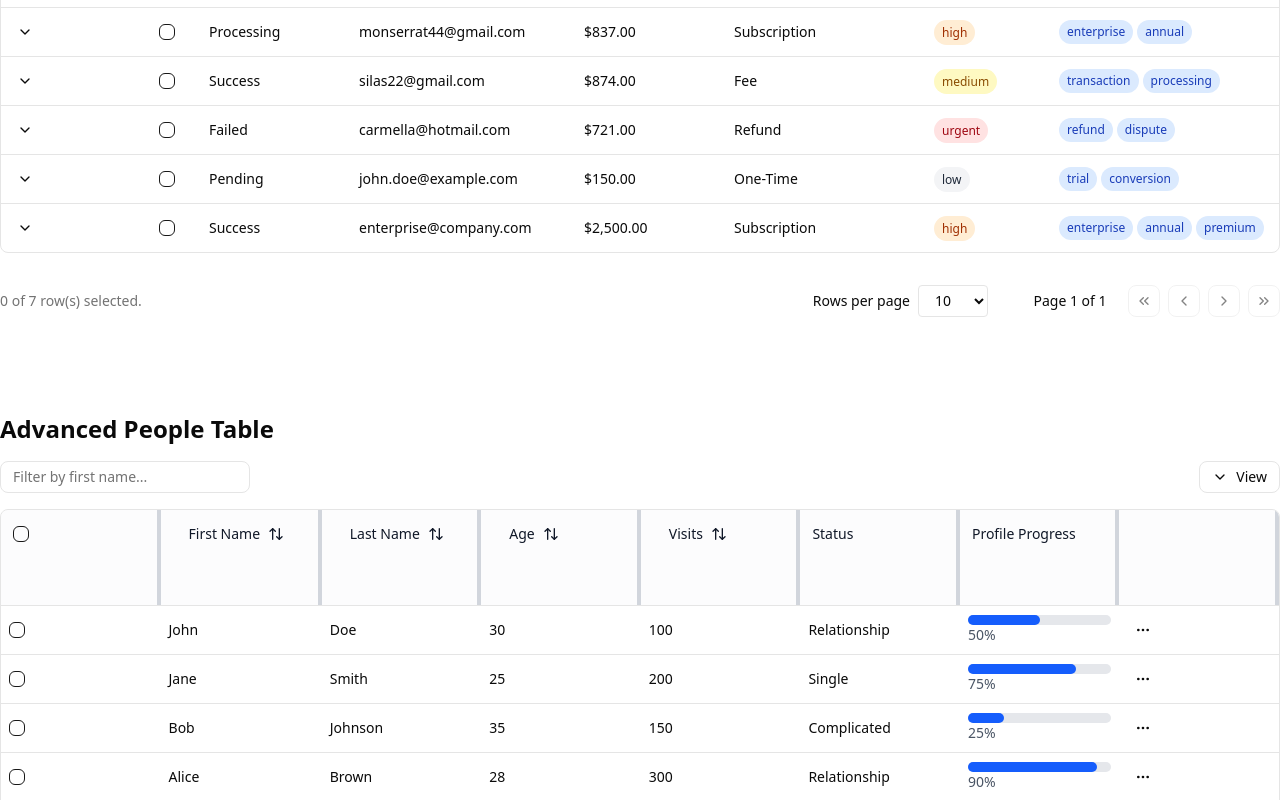
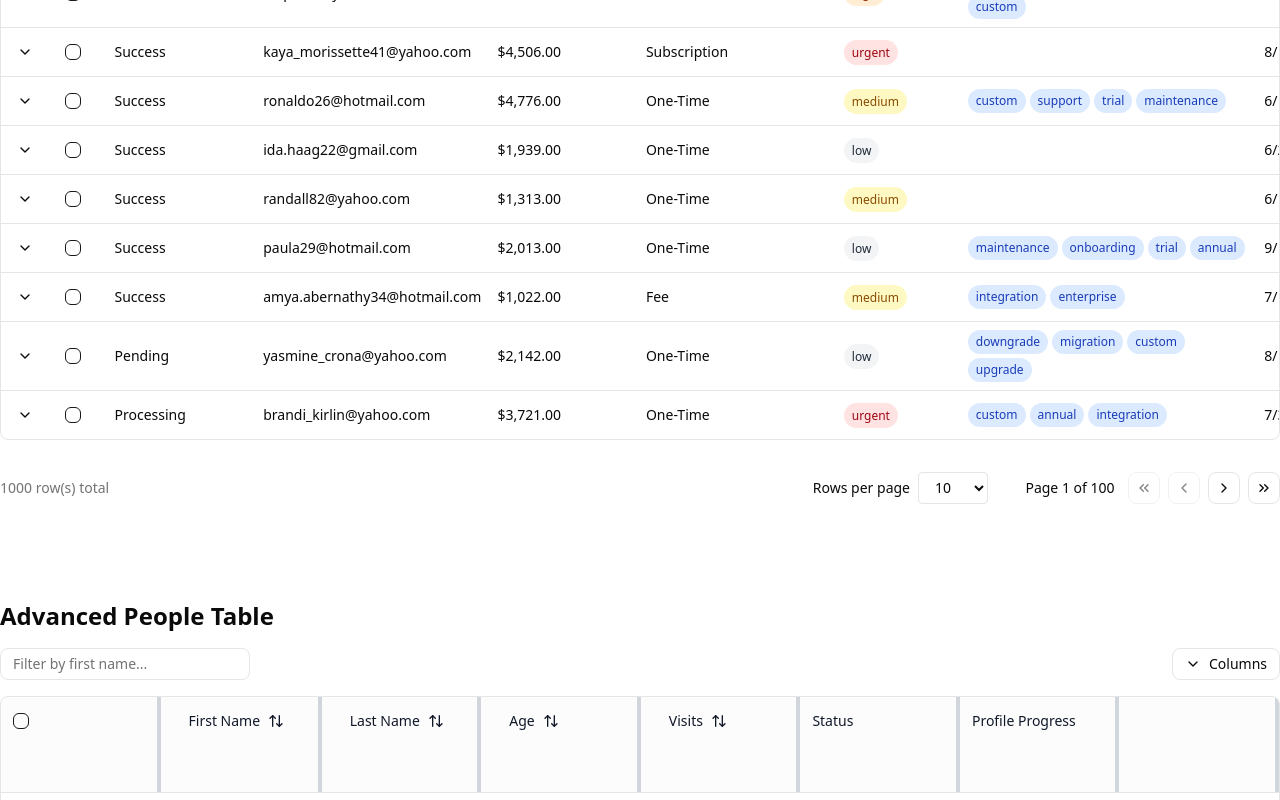
Before and after one commit to kostyniuk/nuqs-next, a Next.js app: page / in a window 1280 px wide. Shown: the part 480-1280 px from the top of the page. Built offline with nearby package versions, Linux system fonts and the light colour scheme.

Commit message:
Add @faker-js/faker and update package dependencies. Refactor MyTable to use generated data and enhance sub-payment actions with dropdown menus. Improve DataTable with pagination controls and customizable page sizes.

```diff
--- a/app/my-table.tsx
+++ b/app/my-table.tsx
@@ -22,121 +22,11 @@ import {
   DropdownMenuTrigger,
 } from "@/components/ui/dropdown-menu"
 import { DataTable } from "@/components/ui/data-table"
+import { generatedData, type Payment, type SubPayment } from "@/lib/data-generator"
 
-export type Payment = {
-  id: string
-  amount: number
-  status: "pending" | "processing" | "success" | "failed"
-  email: string
-  category: "subscription" | "one-time" | "refund" | "fee"
-  priority?: "low" | "medium" | "high" | "urgent"
-  tags?: string[]
-  createdAt?: string
-  dueDate?: string
-  subPayments?: SubPayment[]
-}
 
-export type SubPayment = {
-  id: string
-  description: string
-  amount: number
-  date: string
-  category: string
-}
-
-const data: Payment[] = [
-  {
-    id: "m5gr84i9",
-    amount: 316,
-    status: "success",
-    email: "ken99@yahoo.com",
-    category: "subscription",
-    priority: "medium",
-    tags: ["premium", "monthly"],
-    createdAt: "2024-01-15",
-    dueDate: "2024-02-15",
-    subPayments: [
-      { id: "sub1", description: "Service Fee", amount: 50, date: "2024-01-15", category: "Service" },
-      { id: "sub2", description: "Processing Fee", amount: 20, date: "2024-01-15", category: "Fee" },
-      { id: "sub3", description: "Tax", amount: 30, date: "2024-01-15", category: "Tax" }
-    ]
-  },
-  {
-    id: "3u1reuv4",
-    amount: 242,
-    status: "success",
-    email: "Abe45@gmail.com",
-    category: "one-time",
-    priority: "low",
-    tags: ["setup", "onboarding"],
-    createdAt: "2024-01-20",
-    dueDate: "2024-01-25",
-    subPayments: [
-      { id: "sub4", description: "Subscription", amount: 200, date: "2024-01-20", category: "Subscription" },
-      { id: "sub5", description: "Setup Fee", amount: 42, date: "2024-01-20", category: "Setup" }
-    ]
-  },
-  {
-    id: "derv1ws0",
-    amount: 837,
-    status: "processing",
-    email: "Monserrat44@gmail.com",
-    category: "subscription",
-    priority: "high",
-    tags: ["enterprise", "annual"],
-    createdAt: "2024-01-25",
-    dueDate: "2024-02-25",
-    subPayments: [
-      { id: "sub6", description: "Monthly Plan", amount: 500, date: "2024-01-25", category: "Plan" },
-      { id: "sub7", description: "Add-ons", amount: 200, date: "2024-01-25", category: "Add-on" },
-      { id: "sub8", description: "Support", amount: 137, date: "2024-01-25", category: "Support" }
-    ]
-  },
-  {
-    id: "5kme53r4",
-    amount: 874,
-    status: "success",
-    email: "Silas22@gmail.com",
-    category: "fee",
-    priority: "medium",
-    tags: ["transaction", "processing"],
-    createdAt: "2024-01-10",
-    dueDate: "2024-01-15",
-  },
-  {
-    id: "bhqecj4p",
-    amount: 721,
-    status: "failed",
-    email: "carmella@hotmail.com",
-    category: "refund",
-    priority: "urgent",
-    tags: ["refund", "dispute"],
-    createdAt: "2024-01-05",
-    dueDate: "2024-01-10",
-  },
-  {
-    id: "abc123de",
-    amount: 150,
-    status: "pending",
-    email: "john.doe@example.com",
-    category: "one-time",
-    priority: "low",
-    tags: ["trial", "conversion"],
-    createdAt: "2024-01-30",
-    dueDate: "2024-02-05",
-  },
-  {
-    id: "xyz789fg",
-    amount: 2500,
-    status: "success",
-    email: "enterprise@company.com",
-    category: "subscription",
-    priority: "high",
-    tags: ["enterprise", "annual", "premium"],
-    createdAt: "2024-01-12",
-    dueDate: "2024-02-12",
-  },
-]
+// Use generated data with 1000 rows
+const data: Payment[] = generatedData
 
 // Sub-columns for nested table
 export const subColumns: (ColumnDef<SubPayment> & {
@@ -144,6 +34,33 @@ export const subColumns: (ColumnDef<SubPayment> & {
   filterOptions?: { value: string; label: string }[]
   filterFn?: string
 })[] = [
+  {
+    id: "select",
+    header: ({ table }: { table: any }) => (
+      <Checkbox
+        checked={
+          table.getIsAllPageRowsSelected() ||
+          (table.getIsSomePageRowsSelected() && "indeterminate")
+        }
+        onCheckedChange={(value) => table.toggleAllPageRowsSelected(!!value)}
+        aria-label="Select all sub-payments"
+      />
+    ),
+    cell: ({ row }: { row: any }) => (
+      <Checkbox
+        checked={row.getIsSelected()}
+        onCheckedChange={(value) => row.toggleSelected(!!value)}
+        aria-label="Select sub-payment"
+      />
+    ),
+    enableSorting: false,
+    enableHiding: false,
+    enableResizing: true,
+    size: 50,
+    minSize: 50,
+    maxSize: 100,
+    filterType: "none",
+  },
   {
     accessorKey: "description",
     header: "Description",
@@ -204,6 +121,41 @@ export const subColumns: (ColumnDef<SubPayment> & {
       { value: "Add-on", label: "Add-on" },
       { value: "Support", label: "Support" },
     ],
+  },
+  {
+    id: "actions",
+    enableHiding: false,
+    enableResizing: true,
+    cell: ({ row }: { row: any }) => {
+      const subPayment = row.original
+
+      return (
+        <DropdownMenu>
+          <DropdownMenuTrigger asChild>
+            <Button variant="ghost" className="h-8 w-8 p-0">
+              <span className="sr-only">Open menu</span>
+              <MoreHorizontal className="h-4 w-4" />
+            </Button>
+          </DropdownMenuTrigger>
+          <DropdownMenuContent align="end">
+            <DropdownMenuLabel>Sub-payment Actions</DropdownMenuLabel>
+            <DropdownMenuItem
+              onClick={() => navigator.clipboard.writeText(subPayment.id)}
+            >
+              Copy sub-payment ID
+            </DropdownMenuItem>
+            <DropdownMenuSeparator />
+            <DropdownMenuItem>View details</DropdownMenuItem>
+            <DropdownMenuItem>Edit sub-payment</DropdownMenuItem>
+            <DropdownMenuItem>Delete sub-payment</DropdownMenuItem>
+          </DropdownMenuContent>
+        </DropdownMenu>
+      )
+    },
+    filterType: "none",
+    size: 50,
+    minSize: 50,
+    maxSize: 100,
   },
 ]
 
@@ -500,19 +452,29 @@ export default function MyTable() {
       <DataTable
         columns={columns}
         data={data}
-        renderSubComponent={({ row }) => (
+        renderSubComponent={({ row }) => {
+          const subPayments = (row.original?.subPayments as SubPayment[] | undefined) ?? []
+
+          return (
             <div className="w-fit">
+              <div className="mb-2 text-sm text-muted-foreground">
+                Sub-payments ({subPayments.length} items)
+              </div>
               <DataTable
                 columns={subColumns}
-              data={(row.original?.subPayments as SubPayment[] | undefined) ?? []}
+                data={subPayments}
                 showToolbar={false}
-              showPagination={false}
+                showPagination={true}
                 enableColumnSearch={true}
                 filterColumn="description"
                 filterPlaceholder="Filter sub-payments..."
+                pageSize={5}
+                pageSizeOptions={[5, 10, 15, 20]}
+                fullWidth={false}
               />
             </div>
-        )}
+          )
+        }}
         filterColumn="email"
         filterPlaceholder="Filter by email..."
         enableColumnSearch={true}
--- a/components/ui/data-table.tsx
+++ b/components/ui/data-table.tsx
@@ -90,6 +90,9 @@ export function addExpandColumn<TData>(
     },
     enableSorting: false,
     enableHiding: false,
+    size: 50,
+    minSize: 50,
+    maxSize: 100,
   }
 
   return [expandColumn, ...columns]
@@ -105,6 +108,9 @@ interface DataTableProps<TData, TValue> {
   enableColumnSearch?: boolean
   showToolbar?: boolean
   showPagination?: boolean
+  pageSize?: number
+  pageSizeOptions?: number[]
+  fullWidth?: boolean
 }
 
 type FilterType = "text" | "select" | "multi-select" | "range" | "date-range" | "none"
@@ -404,6 +410,9 @@ export function DataTable<TData, TValue>({
   enableColumnSearch = false,
   showToolbar = true,
   showPagination = true,
+  pageSize = 10,
+  pageSizeOptions = [10, 20, 30, 40, 50],
+  fullWidth = true,
 }: DataTableProps<TData, TValue>) {
   const [sorting, setSorting] = React.useState<SortingState>([])
   const [columnFilters, setColumnFilters] = React.useState<ColumnFiltersState>([])
@@ -431,6 +440,11 @@ export function DataTable<TData, TValue>({
     onExpandedChange: setExpanded,
     onColumnSizingChange: setColumnSizing,
     columnResizeMode: 'onChange' as ColumnResizeMode,
+    initialState: {
+      pagination: {
+        pageSize: pageSize,
+      },
+    },
     filterFns: {
       range: (row, columnId, value) => {
         const cellValue = row.getValue(columnId) as number
@@ -494,7 +508,7 @@ export function DataTable<TData, TValue>({
                 className="ml-auto hidden h-8 lg:flex"
               >
                 <ChevronDown className="mr-2 h-4 w-4" />
-                View
+                Columns
               </Button>
             </DropdownMenuTrigger>
             <DropdownMenuContent align="end" className="w-[150px]">
@@ -520,7 +534,10 @@ export function DataTable<TData, TValue>({
         </div>
       )}
       <div className="rounded-md border overflow-x-auto">
-        <Table style={{ width: table.getCenterTotalSize(), minWidth: '100%' }}>
+        <Table style={{
+          width: table.getCenterTotalSize(),
+          minWidth: fullWidth ? '100%' : 'auto'
+        }}>
           <TableHeader>
             {table.getHeaderGroups().map((headerGroup) => (
               <TableRow key={headerGroup.id}>
@@ -619,8 +636,16 @@ export function DataTable<TData, TValue>({
       {showPagination && (
         <div className="flex items-center justify-between space-x-2 py-4">
           <div className="flex-1 text-sm text-muted-foreground">
-            {table.getFilteredSelectedRowModel().rows.length} of{" "}
-            {table.getFilteredRowModel().rows.length} row(s) selected.
+            {table.getFilteredSelectedRowModel().rows.length > 0 ? (
+              <span className="font-medium text-blue-600">
+                {table.getFilteredSelectedRowModel().rows.length} of{" "}
+                {table.getFilteredRowModel().rows.length} row(s) selected
+              </span>
+            ) : (
+              <span>
+                {table.getFilteredRowModel().rows.length} row(s) total
+              </span>
+            )}
           </div>
           <div className="flex items-center space-x-6 lg:space-x-8">
             <div className="flex items-center space-x-2">
@@ -632,9 +657,9 @@ export function DataTable<TData, TValue>({
                 }}
                 className="h-8 w-[70px] rounded border border-input bg-background px-3 py-1 text-sm"
               >
-                {[10, 20, 30, 40, 50].map((pageSize) => (
-                  <option key={pageSize} value={pageSize}>
-                    {pageSize}
+                {pageSizeOptions.map((size) => (
+                  <option key={size} value={size}>
+                    {size}
                   </option>
                 ))}
               </select>
--- /dev/null
+++ b/lib/data-generator.ts
@@ -0,0 +1,120 @@
+import { faker } from '@faker-js/faker'
+
+export type Payment = {
+  id: string
+  amount: number
+  status: "pending" | "processing" | "success" | "failed"
+  email: string
+  category: "subscription" | "one-time" | "refund" | "fee"
+  priority?: "low" | "medium" | "high" | "urgent"
+  tags?: string[]
+  createdAt?: string
+  dueDate?: string
+  subPayments?: SubPayment[]
+}
+
+export type SubPayment = {
+  id: string
+  description: string
+  amount: number
+  date: string
+  category: string
+}
+
+// Payment statuses with realistic distribution
+const paymentStatuses: Payment['status'][] = ['success', 'success', 'success', 'pending', 'processing', 'failed']
+const paymentCategories: Payment['category'][] = ['subscription', 'one-time', 'one-time', 'one-time', 'refund', 'fee']
+const priorities: Payment['priority'][] = ['low', 'low', 'medium', 'medium', 'high', 'urgent']
+
+// Sub-payment categories
+const subPaymentCategories = [
+  'Service Fee', 'Processing Fee', 'Tax', 'Subscription', 'Setup Fee',
+  'Monthly Plan', 'Add-ons', 'Support', 'Maintenance', 'License',
+  'API Usage', 'Storage', 'Bandwidth', 'Premium Features', 'Analytics',
+  'Backup', 'Security', 'Compliance', 'Training', 'Consulting'
+]
+
+// Common tags
+const commonTags = [
+  'premium', 'monthly', 'annual', 'enterprise', 'startup', 'trial',
+  'conversion', 'upgrade', 'downgrade', 'migration', 'onboarding',
+  'setup', 'maintenance', 'support', 'api', 'integration', 'custom'
+]
+
+function generateSubPayments(paymentId: string, mainAmount: number): SubPayment[] {
+  const subPayments: SubPayment[] = []
+  const numSubPayments = faker.number.int({ min: 3, max: 8 })
+
+  // Ensure sub-payments don't exceed main amount
+  let remainingAmount = mainAmount
+  const baseAmount = Math.floor(remainingAmount / numSubPayments)
+
+  for (let i = 0; i < numSubPayments; i++) {
+    const isLast = i === numSubPayments - 1
+    const amount = isLast ? remainingAmount : faker.number.int({
+      min: Math.floor(baseAmount * 0.3),
+      max: Math.floor(baseAmount * 1.5)
+    })
+
+    remainingAmount -= amount
+
+    subPayments.push({
+      id: `${paymentId}-sub-${i + 1}`,
+      description: faker.helpers.arrayElement(subPaymentCategories),
+      amount: Math.max(amount, 1), // Ensure positive amount
+      date: faker.date.recent({ days: 30 }).toISOString().split('T')[0],
+      category: faker.helpers.arrayElement(subPaymentCategories)
+    })
+  }
+
+  return subPayments
+}
+
+function generateTags(): string[] {
+  const numTags = faker.number.int({ min: 0, max: 4 })
+  return faker.helpers.arrayElements(commonTags, numTags)
+}
+
+function generatePayment(id: string): Payment {
+  const amount = faker.number.int({ min: 50, max: 5000 })
+  const status = faker.helpers.arrayElement(paymentStatuses)
+  const category = faker.helpers.arrayElement(paymentCategories)
+  const priority = faker.helpers.arrayElement(priorities)
+  const createdAt = faker.date.recent({ days: 90 })
+  const dueDate = faker.date.future({ years: 1 })
+
+  const payment: Payment = {
+    id,
+    amount,
+    status,
+    email: faker.internet.email(),
+    category,
+    priority,
+    tags: generateTags(),
+    createdAt: createdAt.toISOString().split('T')[0],
+    dueDate: dueDate.toISOString().split('T')[0],
+    subPayments: generateSubPayments(id, amount)
+  }
+
+  return payment
+}
+
+export function generatePaymentData(count: number = 1000): Payment[] {
+  const payments: Payment[] = []
+
+  // Set seed for consistent data generation
+  faker.seed(12345)
+
+  for (let i = 0; i < count; i++) {
+    const paymentId = faker.string.alphanumeric(8)
+    payments.push(generatePayment(paymentId))
+  }
+
+  return payments
+}
+
+// Generate the data with 1000 rows
+export const generatedData = generatePaymentData(1000)
+
+// Log data generation info
+console.log(`Generated ${generatedData.length} payments with ${generatedData.reduce((total, payment) => total + (payment.subPayments?.length || 0), 0)} total sub-payments`)
--- a/package.json
+++ b/package.json
@@ -8,6 +8,7 @@
     "start": "next start"
   },
   "dependencies": {
+    "@faker-js/faker": "^10.0.0",
     "@radix-ui/react-checkbox": "^1.3.3",
     "@radix-ui/react-dropdown-menu": "^2.1.16",
     "@radix-ui/react-select": "^2.2.6",
@@ -15,6 +16,7 @@
     "@tanstack/react-table": "^8.21.3",
     "class-variance-authority": "^0.7.1",
     "clsx": "^2.1.1",
+    "faker-js": "^1.0.0",
     "lucide-react": "^0.542.0",
     "next": "15.5.2",
     "react": "19.1.0",
```
Also changed, not shown: 1 other file (tests, documents, lock files or other folders). Lines whose indentation alone changed are shown as unchanged.
